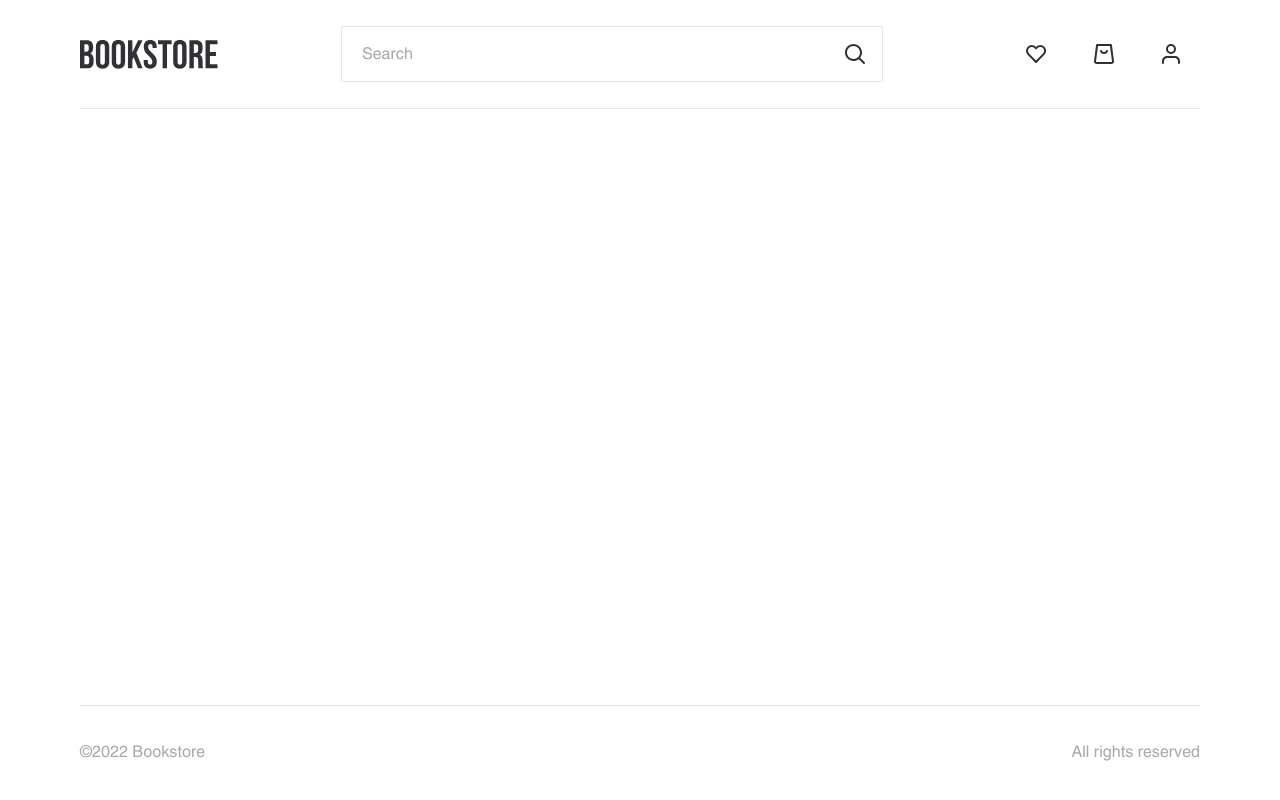
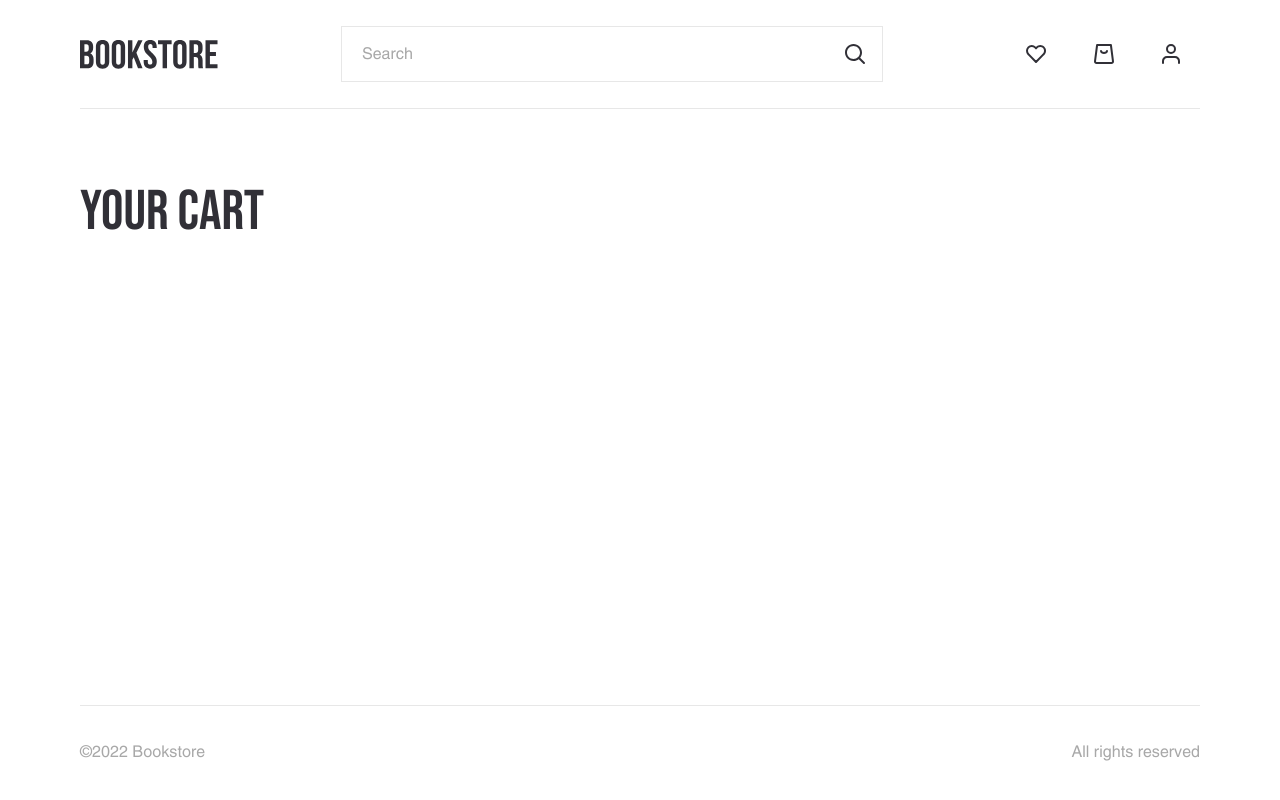
Before and after one commit to wildnhl/store, a Next.js app: page /basket in a window 1280 px wide. Built offline with nearby package versions, Linux system fonts and the light colour scheme.

Commit message:
feat(title): implement title component

```diff
--- a/src/app/basket/page.tsx
+++ b/src/app/basket/page.tsx
@@ -1,6 +1,11 @@
 'use client';
 import { BasketList } from '@/components/BasketList/BasketList';
-
+import { PageTitle } from '@/components/PageTitle/PageTitle';
 export default function Page() {
-  return <BasketList />;
+  return (
+    <>
+      <PageTitle>Your Cart</PageTitle>
+      <BasketList />
+    </>
+  );
 }
--- a/src/components/BooksList/bookList.module.scss
+++ b/src/components/BooksList/bookList.module.scss
@@ -2,5 +2,4 @@
   display: grid;
   grid-template-columns: 1fr 1fr 1fr;
   gap: 32px;
-  margin: 72px 0;
 }
--- a/src/components/Header/header.module.scss
+++ b/src/components/Header/header.module.scss
@@ -4,6 +4,7 @@
   align-items: center;
   padding: 24px 0;
   border-bottom: 1px solid #e7e7e7;
+  margin-bottom: 72px;
 }
 
 .form {
--- /dev/null
+++ b/src/components/PageTitle/PageTitle.tsx
@@ -0,0 +1,8 @@
+import { type ReactNode } from 'react';
+import style from './pageTitle.module.scss';
+interface IProps {
+  children: ReactNode;
+}
+export function PageTitle({ children }: IProps) {
+  return <h2 className={style.font}>{children}</h2>;
+}
--- /dev/null
+++ b/src/components/PageTitle/pageTitle.module.scss
@@ -0,0 +1,5 @@
+.font {
+  font-size: 56px;
+  line-height: 114%;
+  margin-bottom: 48px;
+}
```
Also changed, not shown: src/app/book/[id]/page.tsx (+11 -2 lines), src/app/page.tsx (+7 -1 lines), src/app/search/[searchValue]/[pageNumber]/page.tsx (+5 -2 lines), src/components/BookSingle/BookSingle.tsx (+6 -5 lines).
